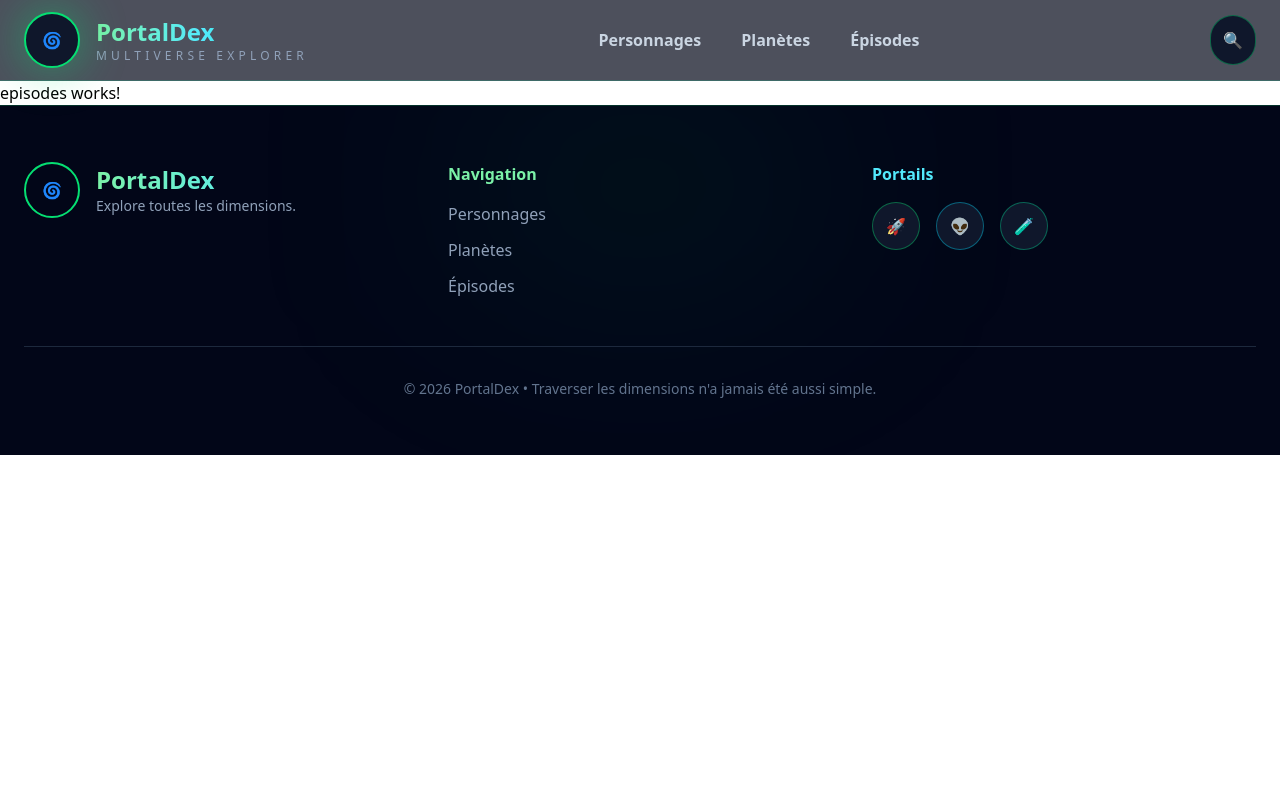
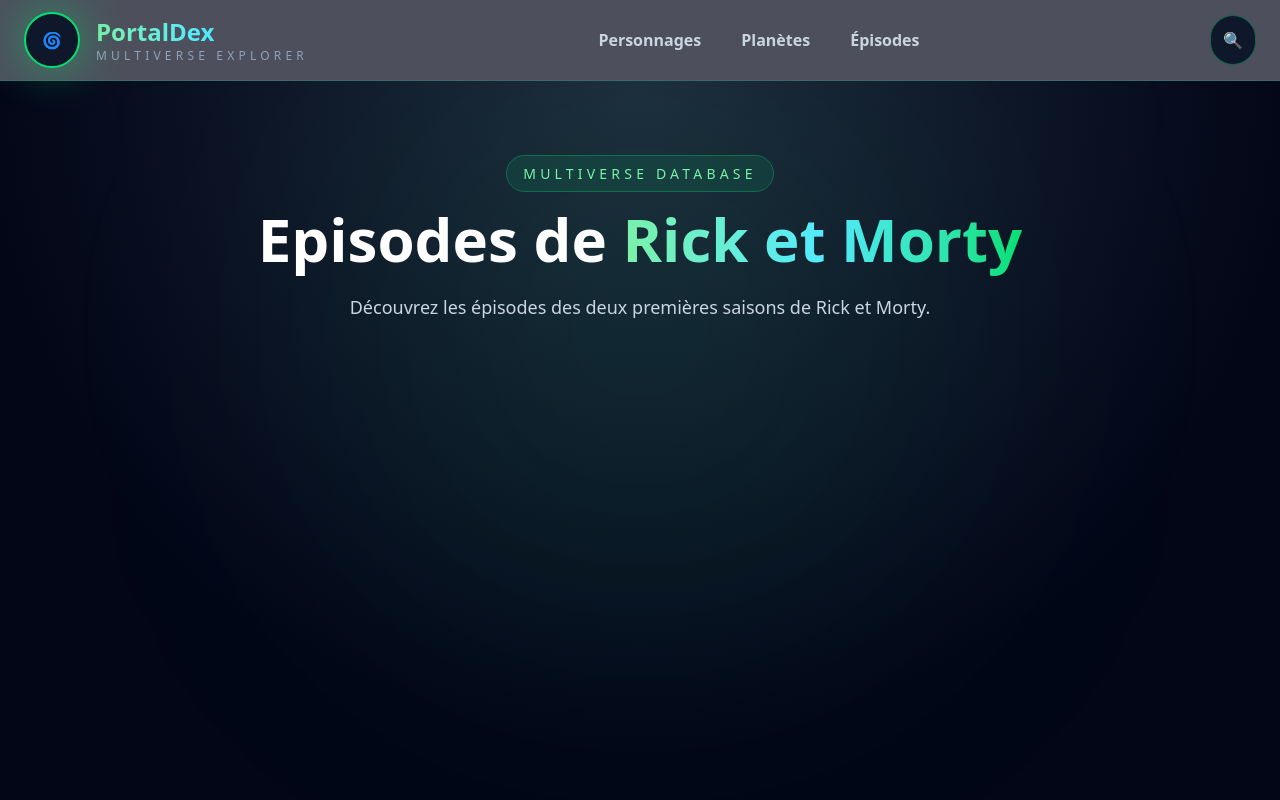
Before and after one commit to MikaOcko/portaldex-angular, an Angular app: page /episodes in a window 1280 px wide. Shown: the top 800 px of the page. Built offline with nearby package versions, Linux system fonts and the light colour scheme.

Commit message:
feat: :lipstick: Add content into episodes.html

```diff
--- a/src/app/features/episodes/pages/episodes/episodes.html
+++ b/src/app/features/episodes/pages/episodes/episodes.html
@@ -1 +1,44 @@
-<p>episodes works!</p>
+<section class="relative min-h-screen overflow-hidden bg-slate-950 px-6 py-20 text-white">
+  <!-- Background spatial -->
+  <div class="absolute inset-0 bg-[radial-gradient(circle_at_top,#1e293b_0%,#020617_65%)]"></div>
+
+  <!-- Glow portail -->
+  <div
+    class="absolute left-1/2 top-0 h-[500px] w-[500px] -translate-x-1/2 rounded-full bg-green-400/10 blur-[150px]"
+  ></div>
+
+  <!-- Contenu -->
+  <div class="relative z-10 mx-auto max-w-7xl">
+    <!-- Header de page -->
+    <div class="mb-16 text-center">
+      <span
+        class="rounded-full border border-green-400/30 bg-green-400/10 px-4 py-2 text-sm uppercase tracking-[0.3em] text-green-300"
+      >
+        Multiverse Database
+      </span>
+
+      <h1 class="mt-6 text-5xl font-black md:text-6xl">
+        Episodes de
+        <span
+          class="bg-gradient-to-r from-green-300 via-cyan-300 to-green-400 bg-clip-text text-transparent"
+        >
+          Rick et Morty
+        </span>
+      </h1>
+
+      <p class="mx-auto mt-6 max-w-2xl text-lg text-slate-300">
+        Découvrez les épisodes des deux premières saisons de Rick et Morty.
+      </p>
+    </div>
+
+    <!-- Cards -->
+    <!-- <app-pagination [currentPage]="currentPage()" [totalPages]="totalPage()" (changePage)="changePage($event)"/>
+    <div class="grid grid-cols-1 gap-8 sm:grid-cols-2 md:grid-cols-3 xl:grid-cols-4">
+      @for(character of characters(); track character.id) {
+
+      <app-character-card [character]="character" />
+
+      }
+    </div> -->
+  </div>
+</section>
```
